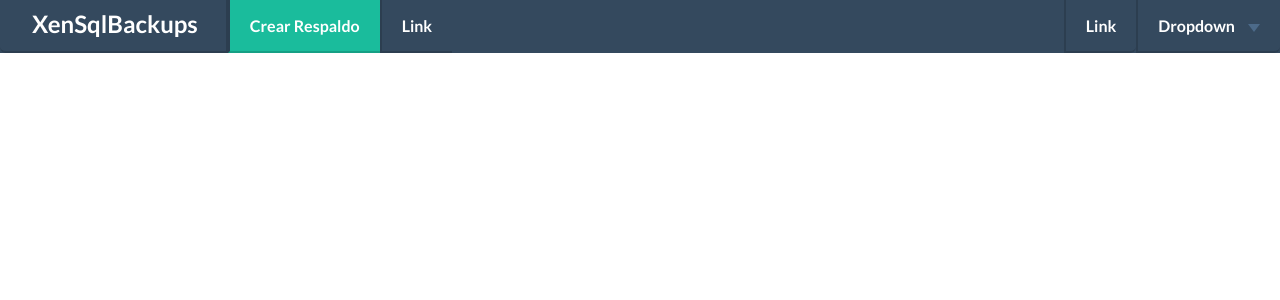
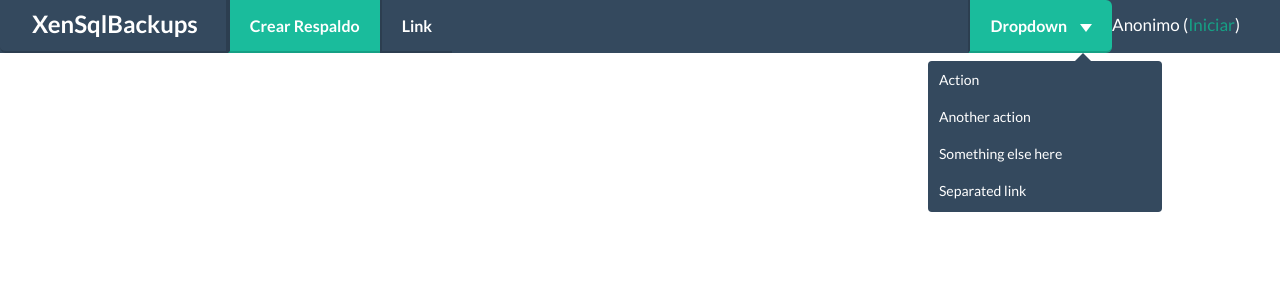
Before and after one commit to hitokiri/XenSqlBackups, a Django app: template sqlBackup/templates/base.html in a window 1280 px wide, after a click on "Dropdown". Shown: the top 300 px of the page. Run offline with Django 3.2, Linux system fonts and the light colour scheme; the template is opened without the code that fills it, so the values that code supplies are empty; parts of the project's set-up code (start-up, migrations or seed data) failed here and were passed over.

Commit message:
primera etapa de base.html

```diff
--- a/sqlBackup/static/css/base.css
+++ b/sqlBackup/static/css/base.css
@@ -14,3 +14,20 @@
 	margin-left: 30%;
 	margin-top: 5%;
 }
+#mio_flecha{
+	margin-top: 0;
+	right: 20px;
+}
+
+#mio_menu{
+	margin-top: 8px !important;
+	left: -40%;
+}
+
+.usuario{
+	color: white;
+	padding-top: 8%;
+}
+#caja_usuario{
+	margin-right: 2%;
+}
--- a/sqlBackup/templates/base.html
+++ b/sqlBackup/templates/base.html
@@ -30,18 +30,23 @@
 				<li><a href="#">Link</a></li>
 			</ul>
 
-			<ul class="nav navbar-nav navbar-right">
-				<li><a href="#">Link</a></li>
+			<ul class="nav navbar-nav navbar-right" id ='caja_usuario'>
 				<li class="dropdown">
-					<a href="#" class="dropdown-toggle" data-toggle="dropdown" role='button'>Dropdown <b class="caret"></b></a>
-					<span class="dropdown-arrow dropdown-arrow-inverse"></span>
-					<ul class="dropdown-menu" role='menu'>
+					<a href="#" class="dropdown-toggle" data-toggle="dropdown" role='button'>Dropdown <span class="caret"></span></a>
 
+					<span class="dropdown-arrow dropdown-arrow-inverse " id ='mio_flecha'></span>
+					<ul class="dropdown-menu " id='mio_menu' role='menu'>
 						<li><a href="#">Action</a></li>
 						<li><a href="#">Another action</a></li>
 						<li><a href="#">Something else here</a></li>
 						<li><a href="#">Separated link</a></li>
 					</ul>
+				</li>
+				<li>{% if user.is_authenticated %}
+							{{user.username|title}}(<a href="{% url 'master:logout' %} ">Salir</a>)
+					{% else %}
+							<div class="usuario">Anonimo (<a href="{%url 'master:login' %}">Iniciar</a>)</div>
+					{% endif %}
 				</li>
 			</ul>
 		</div><!-- /.navbar-collapse -->
```
Also changed, not shown: sqlBackup.db.
